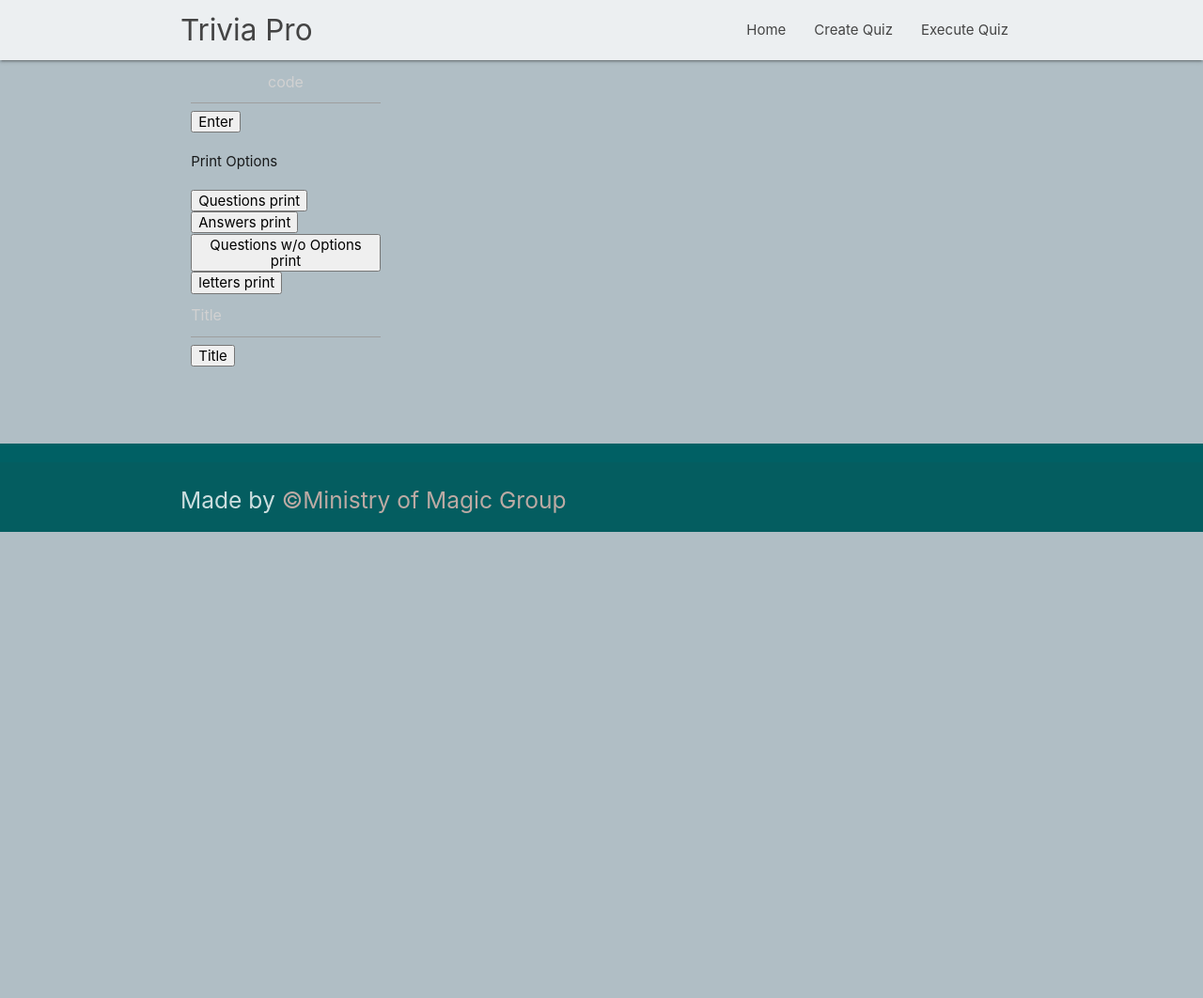
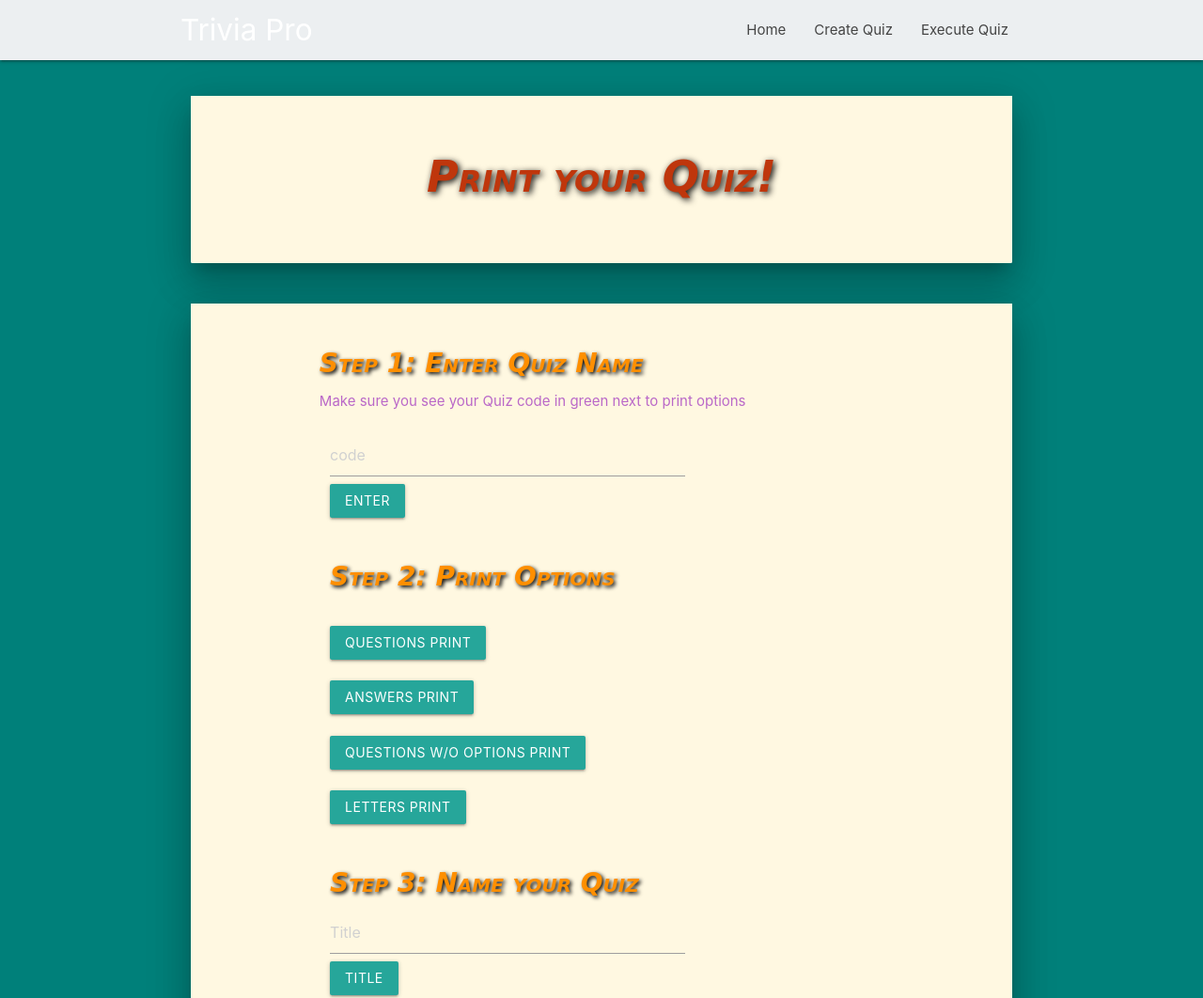
Before and after one commit to tomtimusprime/Trivia-game-builder, a plain HTML site: page print.html in a window 1280 px wide. Shown: the top 1062 px of the page at 94% size. Before the commit the page ends 800 px from the top, so only its background shows below. Drawn offline with nearby package versions, Linux system fonts and the light colour scheme.

Commit message:
Visuals added

```diff
--- a/CSS/create-quiz-styles.css
+++ b/CSS/create-quiz-styles.css
@@ -2,12 +2,12 @@ body {
   background: #00807A;
 }
 
-#logo-container {
+/* #logo-container {
   color: #444444
-}
-footer {
-  background-color: #FE6786;
-}
+} */
+/* footer {
+  background-color: darkgoldenrod;
+} */
 nav ul a {
   color: #444444;
 }
@@ -16,6 +16,29 @@ nav a {
 }
 nav {
   margin-bottom: 30px;
+}
+
+h2 {
+  text-shadow: 2px 2px 7px black;
+  font: italic small-caps bold 46px cursive;
+  font-weight: 800;
+}
+
+h3 {
+  text-shadow: 2px 2px 4px black;
+  font: italic small-caps bold 36px cursive;
+}
+
+h4 {
+  text-shadow: 2px 2px 4px black;
+  font: italic small-caps bold 28px cursive;
+}
+
+p {
+  font: italic cursive;
+  font-weight: 600;
+  font-size: 1.2rem;
+
 }
 
 /* #apiCategory {
--- /dev/null
+++ b/CSS/print.css
@@ -0,0 +1,28 @@
+.card-body {
+    box-shadow: 0 0 10px 2px;
+  }
+
+  body {
+    background: #00807A;
+  }
+
+  nav ul a {
+    color: #444444;
+  }
+  nav a {
+    color: #26A69A;
+  }
+  nav {
+    margin-bottom: 30px;
+  }
+
+  h2 {
+    text-shadow: 2px 2px 7px black;
+    font: italic small-caps bold 46px cursive;
+    font-weight: 800;
+  }
+
+  h4 {
+    text-shadow: 2px 2px 4px black;
+    font: italic small-caps bold 28px cursive;
+  }
--- a/print.html
+++ b/print.html
@@ -6,11 +6,11 @@
     <meta name="viewport" content="width=device-width, initial-scale=1.0">
     <link href="https://fonts.googleapis.com/icon?family=Material+Icons" rel="stylesheet">
     <link rel="stylesheet" href="https://cdnjs.cloudflare.com/ajax/libs/materialize/1.0.0/css/materialize.min.css">
-    <link rel="stylesheet" href="./CSS/Execute.css">
+    <link rel="stylesheet" href="./CSS/print.css">
     <title>Print Quiz</title>
 </head>
 
-<body class="blue-grey lighten-3">
+<body>
     <nav class="blue-grey lighten-5" role="navigation">
         <div class="nav-wrapper container">
             <a id="logo-container" href="./index.html" class="brand-logo">Trivia Pro</a>
@@ -27,46 +27,79 @@
         </div>
     </nav>
 
-    <div class="container fluid">
-        <div class="row" id="top">
-            <!-- <div class="col s4"></div> -->
-            <div class="col s3">
-                <input id="code" placeholder="code" type="text">
-                <button id="cSubmit">Enter</button><br>
-                <p id="error" class="text-danger"></p>
-                <p id="printOption">Print Options</p>
-                <button id="qSubmit">Questions print</button><br>
-                <button id="aSubmit">Answers print</button><br>
-                <button id="oSubmit">Questions w/o Options print</button><br>
-                <button id="lSubmit">letters print</button><br>
-                <input id="titleVal" placeholder="Title" type="text"><button id="titleButton">Title</button><br>
+    <!-- <div class="container fluid">
+        <div class="row" id="top"> -->
+    <div class="container">
+        <div class="row">
+            <div class="col s12 m12">
+                <div id="question-container" class="card lighten-5 z-depth-5">
+                    <div class="card-content amber lighten-5">
+                        <div class="container">
+                            <div class="row">
+                                <h2 class="center-align deep-orange-text text-darken-4">Print your Quiz!</h2>
+                            </div>
+                        </div>
+                    </div>
+                </div>
+            </div>
+        </div>
+    </div>
+
+    <div class="container">
+        <div class="row">
+            <div class="col s12 m12">
+                <div id="question-container" class="card lighten-5 z-depth-5">
+                    <div class="card-content amber lighten-5">
+                        <div class="container">
+                            <div class="row">
+                                <h4 class="amber-text text-darken-3">Step 1: Enter Quiz Name </h4>
+                                <p class="purple-text text-lighten-2">Make sure you see your Quiz code in green next to print options</p>
+                                <br>
+                                <div class="col s12 m8 border">
+                                    <input id="code" placeholder="code" type="text">
+                                    <a class="waves-effect waves-light btn" id="cSubmit">Enter</a>
+                                    <br>
+                                    <br>
+                                    <p id="error" class="text-danger"></p>
+                                    <h4 id="printOption" class="amber-text text-darken-3">Step 2: Print Options</h4>
+                                    <br>
+                                    <a class="waves-effect waves-light btn" id="qSubmit">Questions print</a>
+                                    <br>
+                                    <br>
+                                    <a class="waves-effect waves-light btn" id="aSubmit">Answers print</a>
+                                    <br>
+                                    <br>
+                                    <a class="waves-effect waves-light btn" id="oSubmit">Questions w/o Options print</a>
+                                    <br>
+                                    <br>
+                                    <a class="waves-effect waves-light btn" id="lSubmit">letters print</a>
+                                    <br>
+                                    <br>
+                                    <h4 id="printOption" class="amber-text text-darken-3">Step 3: Name your Quiz</h4>
+                                    <input id="titleVal" placeholder="Title" type="text"><a
+                                        class="waves-effect waves-light btn" id="titleButton">Title</a><br>
+                                </div>
+                            </div>
+                        </div>
+                    </div>
+                </div>
             </div>
         </div>
         <div class="row">
             <div class="col s12">
-                <h1 id="listTitle" class="center-align"></h1>
-                <ol>
+                <h1 class="center-align yellow-text text-darken-3" id="listTitle"></h1>
+                <ol class="yellow-text text-darken-3">
 
                 </ol>
             </div>
         </div>
     </div>
-    <!-- <div class="parallax">
-            <img
-                src="./Images/new-york-city-street-night-lights.jpg"
-                alt="winner-pic"></img>
-            <H1 class="center-align">Print Quiz</H1>
-        </div>
-        <br>
-        <div class="center-align">
-            <a class="waves-effect waves-light btn-large">Click here to Print!</a>
-        </div>
-        <br><br> -->
-    <footer class="page-footer  cyan darken-4">
+    <footer class="page-footer brown lighten-5">
 
         <div class="footer-copyright">
             <div class="container">
-                <h5>Made by <a class="brown-text text-lighten-3">&copy;Ministry of Magic Group</a></h5>
+                <h5 class="yellow-text text-darken-3">Made by <a class="blue-grey-text text-darken-2">&copy;Ministry of
+                        Magic Group</a></h5>
             </div>
         </div>
     </footer>
```
Also changed, not shown: createquiz.html (+42 -46 lines), execute.html (+1 -1 lines), 1 other file.
